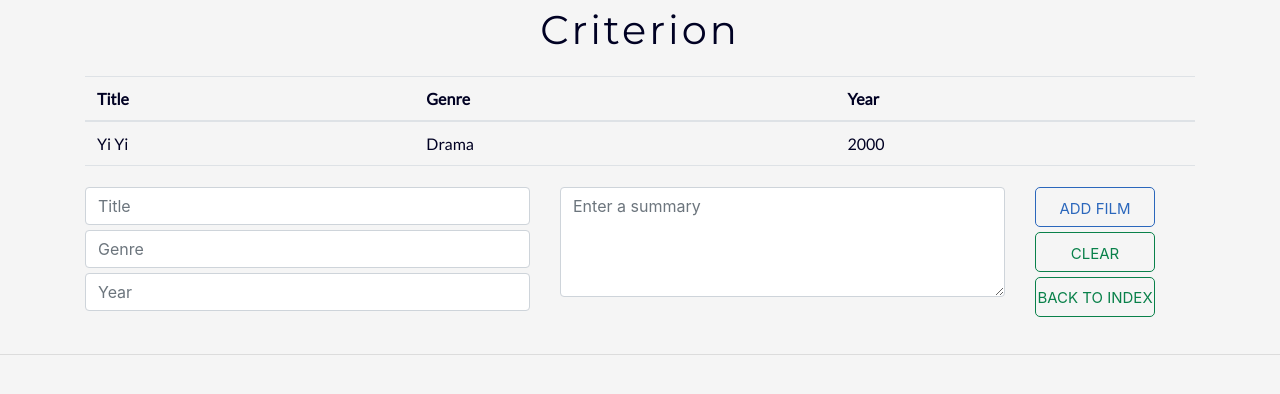
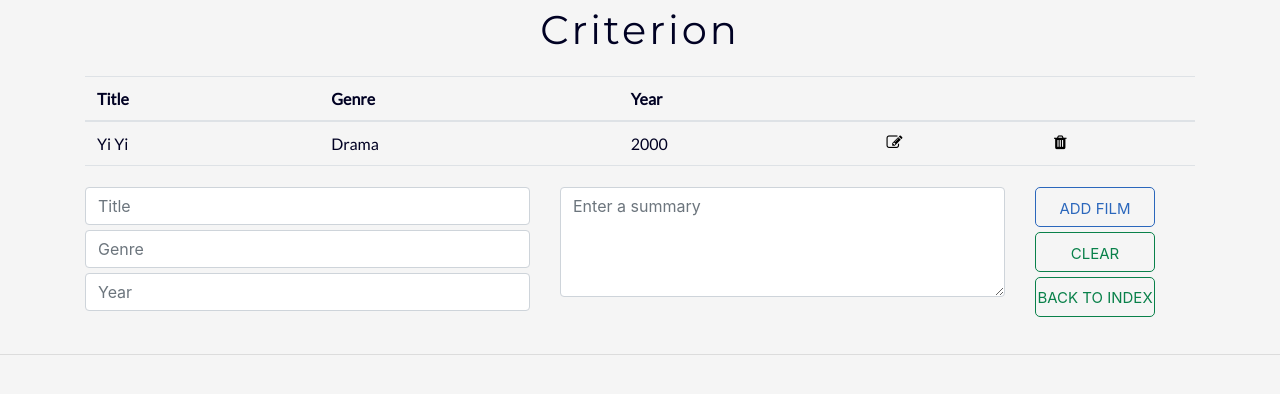
Before and after one commit to sohdas/FilmCollection, a Django app: page /5/ in a window 1280 px wide. Shown: the top 394 px of the page. Run offline with Django 3.2, Linux system fonts and the light colour scheme; data comes from the database, SQL or seed files in the repository; both versions use the stored data as it was after the commit; some libraries are stand-ins or nearby versions.

Commit message:
movie edit & delete added

```diff
--- a/collection/static/collection/style.css
+++ b/collection/static/collection/style.css
@@ -85,6 +85,21 @@
     color: red;
     cursor: pointer;
 }
+
+.button-edit{
+    z-index: 100;
+    border: none;
+    background-color: transparent;
+    color:black;
+    cursor:pointer;
+    transition: ease-in-out .3s;
+
+}
+.button-edit:hover > span{
+    color: white;
+    cursor: pointer;
+    transition: ease-in-out .3s;
+}
 .button-yin {
     font-style: normal;
     display: block;
--- a/collection/templates/collection/detail.html
+++ b/collection/templates/collection/detail.html
@@ -10,6 +10,8 @@
             <th>Title</th>
             <th>Genre</th>
             <th>Year</th>
+            <th></th>
+            <th></th>
         </thead>
         <tbody>
             {% for movie in shelf.movie_set.all %}
@@ -17,13 +19,14 @@
                 <td for="movie{{ forloop.counter }}">{{ movie.movie_name }}</td>
                 <td for="movie{{ forloop.counter }}">{{ movie.movie_genre }}</td>
                 <td for="movie{{ forloop.counter }}">{{ movie.release_year }}</td>
+                <td title="Edit"><a href="{% url 'collection:update' shelf.id movie.id %}"class ="button-edit"><span class="fa fa-edit"></span></a></td>
+                <td title="Delete"><a href="{% url 'collection:delete_film' shelf.id movie.id%}"class ="button-trash"><span class="fa fa-trash"></span></a></td>
             </tr>
             <tr class="summary">
-                <td colspan=3>
+                <td colspan=5>
                     <div class="hiddenSummary" for="movie{{ forloop.counter}}">
                          <span class="summary-content">{{ movie.movie_summary }}
                          </span>
-                        <a class="button-yin" href="{% url 'collection:update' shelf.id movie.id %}"> EDIT </a>
                     </div>
                 </td>
             </tr>
--- a/collection/templates/collection/index.html
+++ b/collection/templates/collection/index.html
@@ -18,7 +18,7 @@
                 <tr href="{% url 'collection:detail' shelf.id %}">
                     <td>{{ shelf.shelf_name }}</td>
                     <td>{{ shelf.shelf_size }} </td>
-                    <td ><a href="{% url 'collection:delete_shelf' shelf.id %}"class ="button-trash"><span class="fa fa-trash"></span></a></td>
+                    <td title="Delete" ><a href="{% url 'collection:delete_shelf' shelf.id %}"class ="button-trash"><span class="fa fa-trash"></span></a></td>
                 </tr>
                 {% endfor %}
             </tbody>
--- a/collection/urls.py
+++ b/collection/urls.py
@@ -7,6 +7,7 @@
     path('', views.IndexView.as_view(), name='index'),
     path('<int:pk>/', views.DetailView.as_view(), name='detail'),
     path('<int:shelf_id>/add_film/', views.add_film, name = 'add_film'),
+    path('<int:shelf_id>/<int:movie_id>/delete_film/', views.delete_film, name = 'delete_film'),
     path('<int:shelf_id>/<int:pk>/', views.UpdateView.as_view(), name='update'),
     path('<int:shelf_id>/<int:movie_id>/edit_film/', views.edit_film, name = 'edit_film'),
     path('<int:user_id>/add_shelf/', views.add_shelf, name = 'add_shelf'),
--- a/collection/views.py
+++ b/collection/views.py
@@ -81,6 +81,15 @@
 
     return HttpResponseRedirect(reverse('collection:detail', args=(shelf_id,)))
 
+def delete_film(request, shelf_id, movie_id):
+    to_delete = get_object_or_404(Movie, id=movie_id)
+    current_shelf = get_object_or_404(Shelf, id=shelf_id)
+
+    to_delete.delete()
+    current_shelf.save()
+
+    return HttpResponseRedirect(reverse('collection:detail', args=(shelf_id,)))
+
 def edit_film(request, shelf_id, movie_id):
     changed_film = get_object_or_404(Movie, id= movie_id)
     current_shelf = get_object_or_404(Shelf, id = shelf_id)
```
Also changed, not shown: db.sqlite3.
